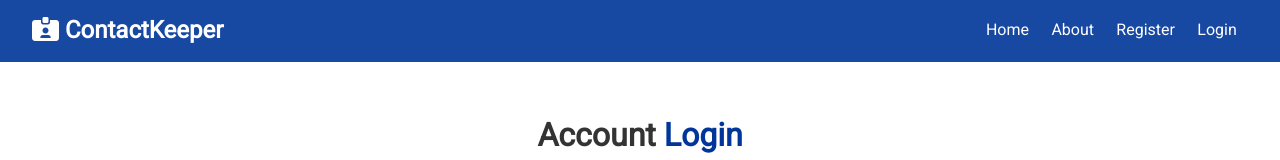
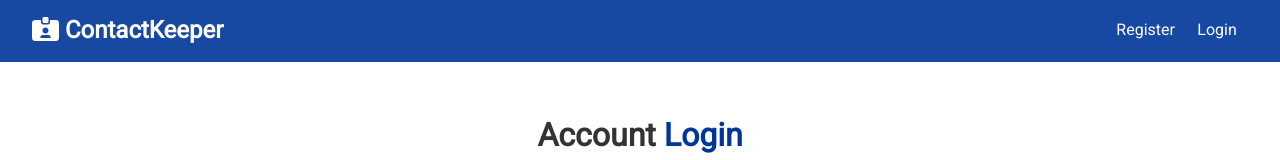
Before and after one commit to surajrocks1997/Contact-Keeper, a React (Create React App) app in the folder client/: page /login in a window 1280 px wide. Shown: the top 160 px of the page. Built offline with nearby package versions, Linux system fonts and the light colour scheme.

Commit message:
Logout added and navbar modified

```diff
--- a/client/src/components/layout/Navbar.js
+++ b/client/src/components/layout/Navbar.js
@@ -1,27 +1,47 @@
-import React from "react";
+import React, { Fragment, useContext } from "react";
 import PropTypes from "prop-types";
 import { Link } from "react-router-dom";
 
+import AuthContext from "../../context/auth/authContext";
+
 const Navbar = ({ title, icon }) => {
+  const authContext = useContext(AuthContext);
+
+  const { isAuthenticated, logout, user } = authContext;
+
+  const onLogout = () => {
+    logout();
+  }
+
+  const authLinks = (
+    <Fragment>
+      <li>Hello {user && user.name}</li>
+      <li>
+        <a onClick={onLogout} href="#!">
+          <i className="fas fa-sign-out-alt"></i>{" "}
+          <span className="hide-sm">Logout</span>
+        </a>
+      </li>
+    </Fragment>
+  );
+
+  const guestLinks = (
+    <Fragment>
+      <li>
+        <Link to="/register">Register</Link>
+      </li>
+      <li>
+        <Link to="/login">Login</Link>
+      </li>
+    </Fragment>
+  );
+
   return (
     <div className="navbar bg-primary">
       <h2>
         <i className={icon} /> {title}
       </h2>
-      <ul>
-        <li>
-          <Link to='/'>Home</Link>
-        </li>
-        <li>
-          <Link to='/about'>About</Link>
-        </li>
-        <li>
-          <Link to='/register'>Register</Link>
-        </li>
-        <li>
-          <Link to='/login'>Login</Link>
-        </li>
-      </ul>
+      <ul>{isAuthenticated ? authLinks : guestLinks}</ul>
     </div>
   );
 };
--- a/client/src/context/auth/AuthState.js
+++ b/client/src/context/auth/AuthState.js
@@ -28,7 +28,7 @@
 
   // Load user
   const loadUser = async () => {
-    if(localStorage.token) {
+    if (localStorage.token) {
       setAuthToken(localStorage.token);
     }
 
@@ -58,7 +58,6 @@
       });
 
       loadUser();
-
     } catch (err) {
       dispatch({
         type: LOGIN_FAIL,
@@ -84,7 +83,6 @@
       });
 
       loadUser();
-
     } catch (err) {
       dispatch({
         type: REGISTER_FAIL,
@@ -94,6 +92,7 @@
   };
 
   // Logout
+  const logout = () => dispatch({ type: LOGOUT });
 
   //Clear Errors
   const clearErrors = () =>
@@ -113,6 +112,7 @@
         loadUser,
         clearErrors,
         login,
+        logout,
       }}
     >
       {props.children}
--- a/client/src/context/auth/authReducer.js
+++ b/client/src/context/auth/authReducer.js
@@ -30,6 +30,7 @@
     case REGISTER_FAIL:
     case AUTH_ERROR:
     case LOGIN_FAIL:
+    case LOGOUT:
       localStorage.removeItem("token");
       return {
         ...state,
```
